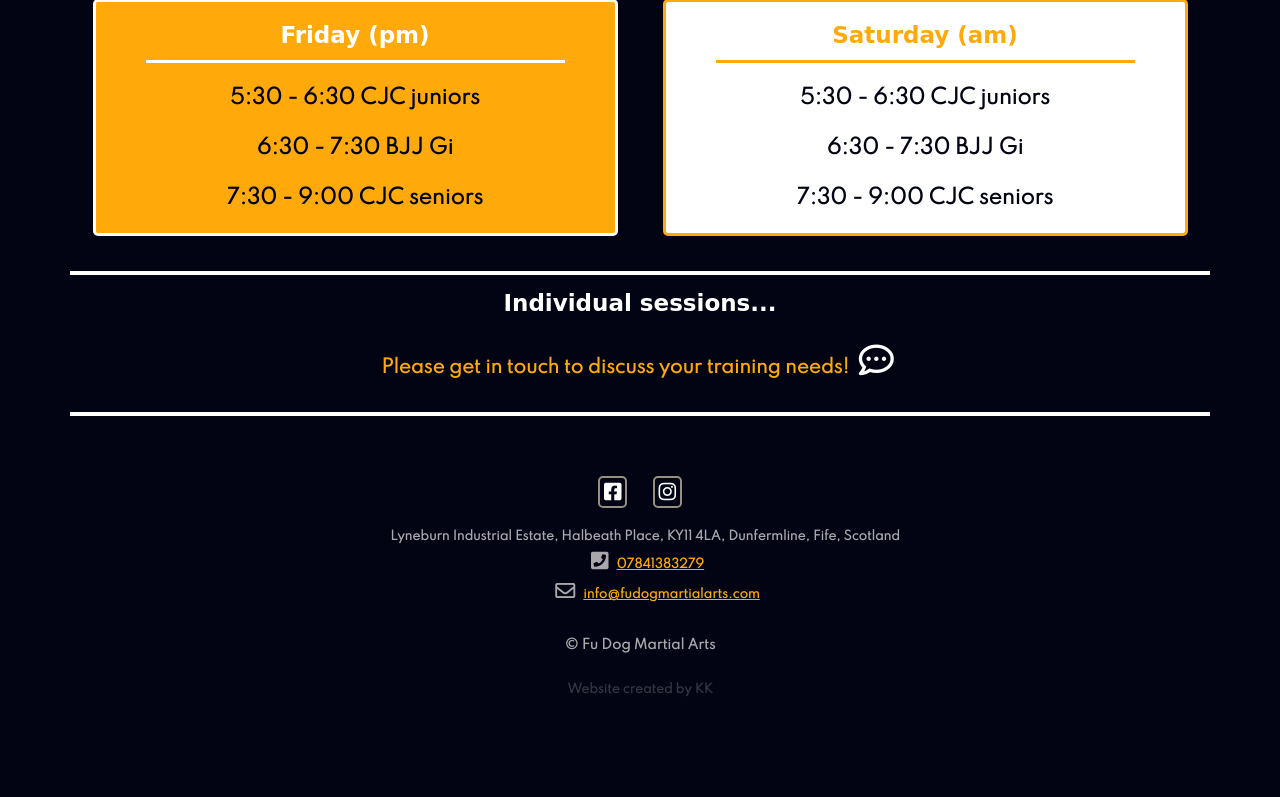
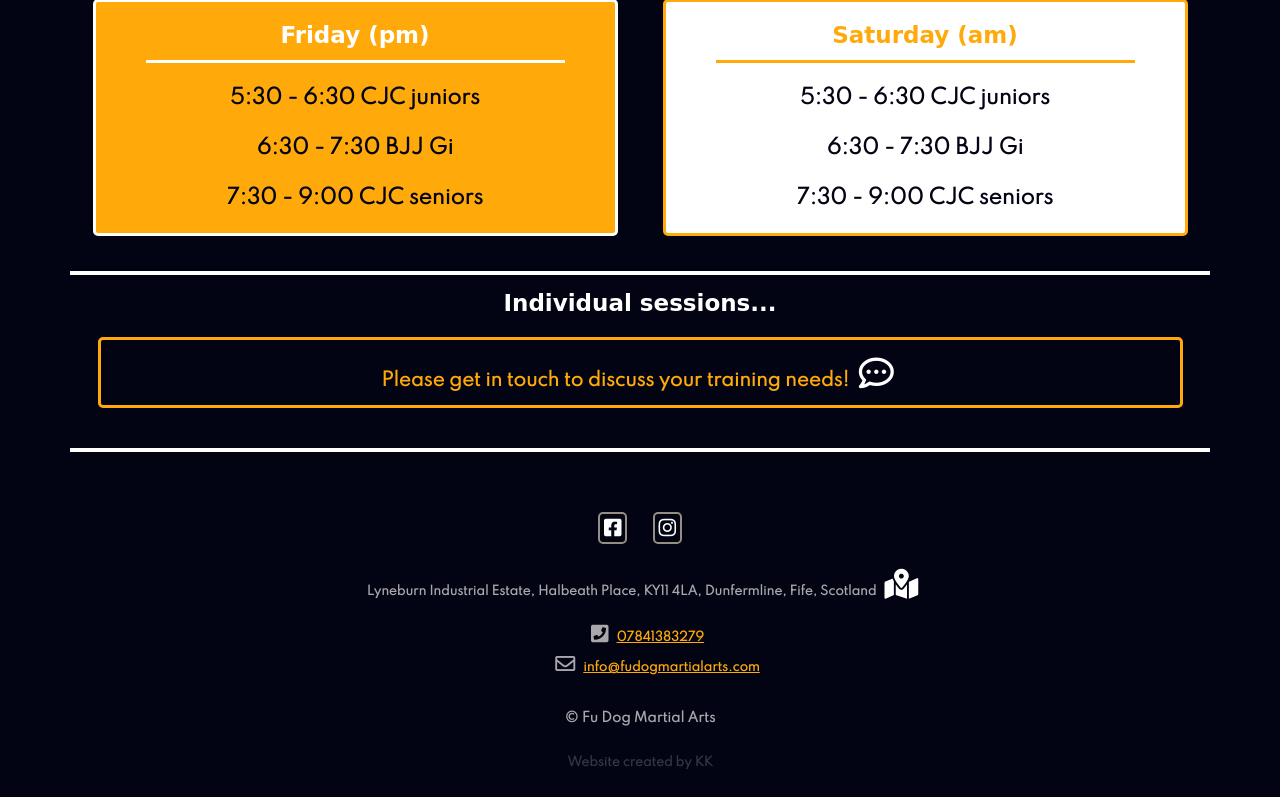
Before and after one commit to KrisK1978/fudogmartialarts, a Flask app: page /classes in a window 1280 px wide. Shown: the part 754-1551 px from the top of the page. Before the commit the page ends 1450 px from the top, so only its background shows below. Run offline with Flask 2, Linux system fonts and the light colour scheme.

Commit message:
Added address location map link

```diff
--- a/static/css/style.css
+++ b/static/css/style.css
@@ -154,7 +154,7 @@
     margin: 1rem;
 }
 
-.additionl--info {
+.additional-info {
     text-align: center;
     font-size: 1.8rem;
     color: #ffa90a;
@@ -246,7 +246,8 @@
     margin-top: 2rem;;
 }
 
-.far.fa-comment-dots {
+.far.fa-comment-dots,
+.fas.fa-map-marked-alt {
     font-size: 3.5rem;
     color: #FFFFFF;
     margin: 0.5rem;
@@ -256,7 +257,8 @@
     transition: all .4s ease-in-out;
 }
 
-.far.fa-comment-dots:hover {
+.far.fa-comment-dots:hover,
+.fas.fa-map-marked-alt:hover {
     color: #ffa90a;
     -webkit-transform: scale(1.2);
     -ms-transform: scale(1.2);
@@ -459,6 +461,23 @@
     transition: all .4s ease-in-out;
 }
 
+.fas.fa-map-marked-alt {
+    font-size: 3rem;
+    color: #FFFFFF;
+    margin: 0.5rem;
+    cursor: pointer;
+    -webkit-transition: all .4s ease-in-out;
+    -o-transition: all .4s ease-in-out;
+    transition: all .4s ease-in-out;
+}
+
+.fas.fa-map-marked-alt:hover {
+    color: #ffa90a;
+    -webkit-transform: scale(1.2);
+    -ms-transform: scale(1.2);
+        transform: scale(1.2);
+}
+
 .design-text {
     text-align: center;
     padding: 0.5rem;
@@ -466,6 +485,10 @@
     font-size: 1.2rem;
     color: #faf5f5ad;
     opacity: 0.3;
+}
+
+.fudog-phone {
+	margin-top: 1.5rem;
 }
 
 .fudog-phone a,
--- a/templates/components/footer/footer.html
+++ b/templates/components/footer/footer.html
@@ -21,6 +21,9 @@
                 <div class="fudog-address">
                 Lyneburn Industrial Estate, Halbeath Place,
                 KY11 4LA, Dunfermline, Fife, Scotland
+                <a href="https://goo.gl/maps/x39riMuA6mLveTuc9" target="_blank"
+                    aria-label="map"><i class="fas fa-map-marked-alt" rel="noopener"></i>
+                </a>
                 </div>
                 <div class="fudog-phone">
                     <i class="fas fa-phone-square"></i> <a href="tel:07841383279">07841383279</a>
```
